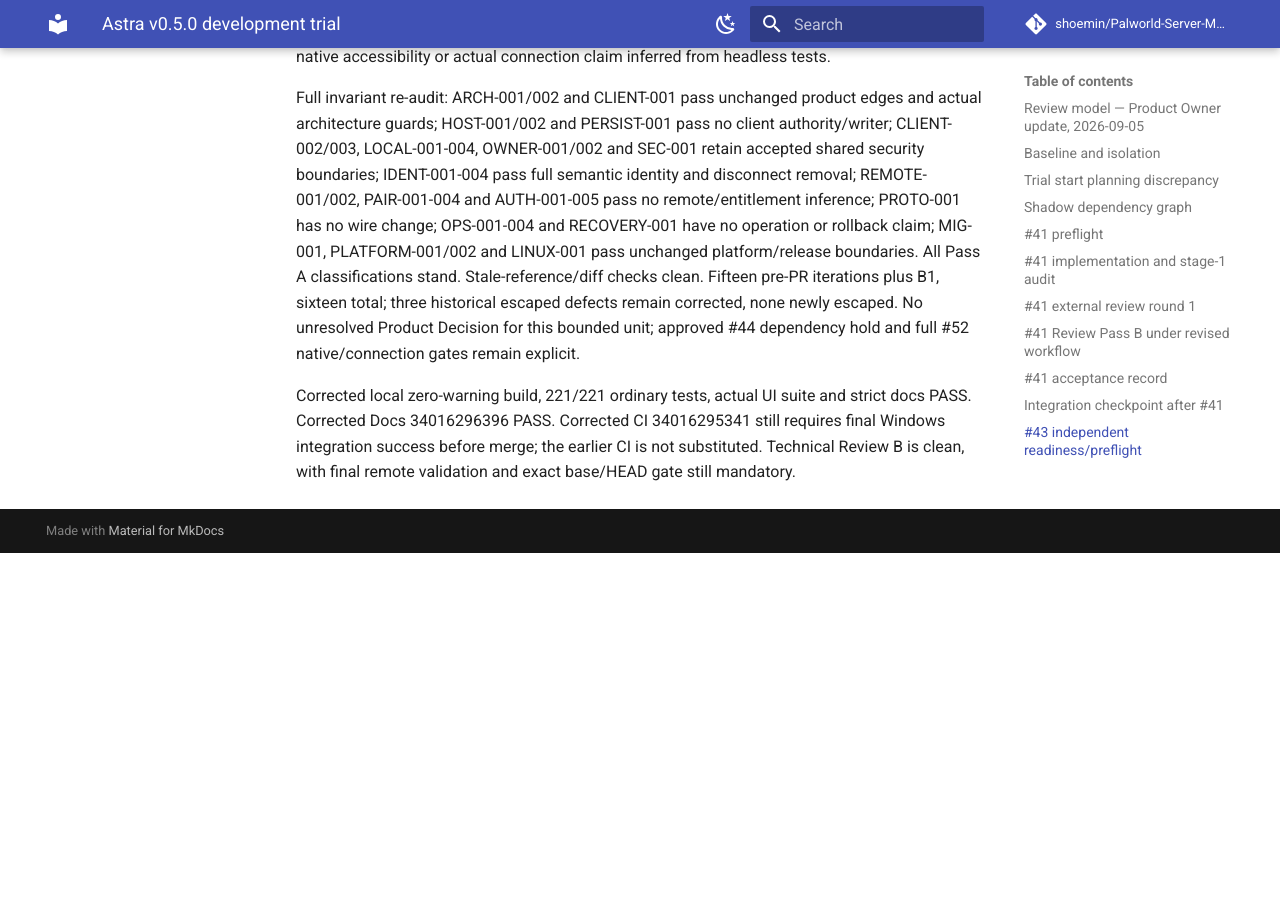
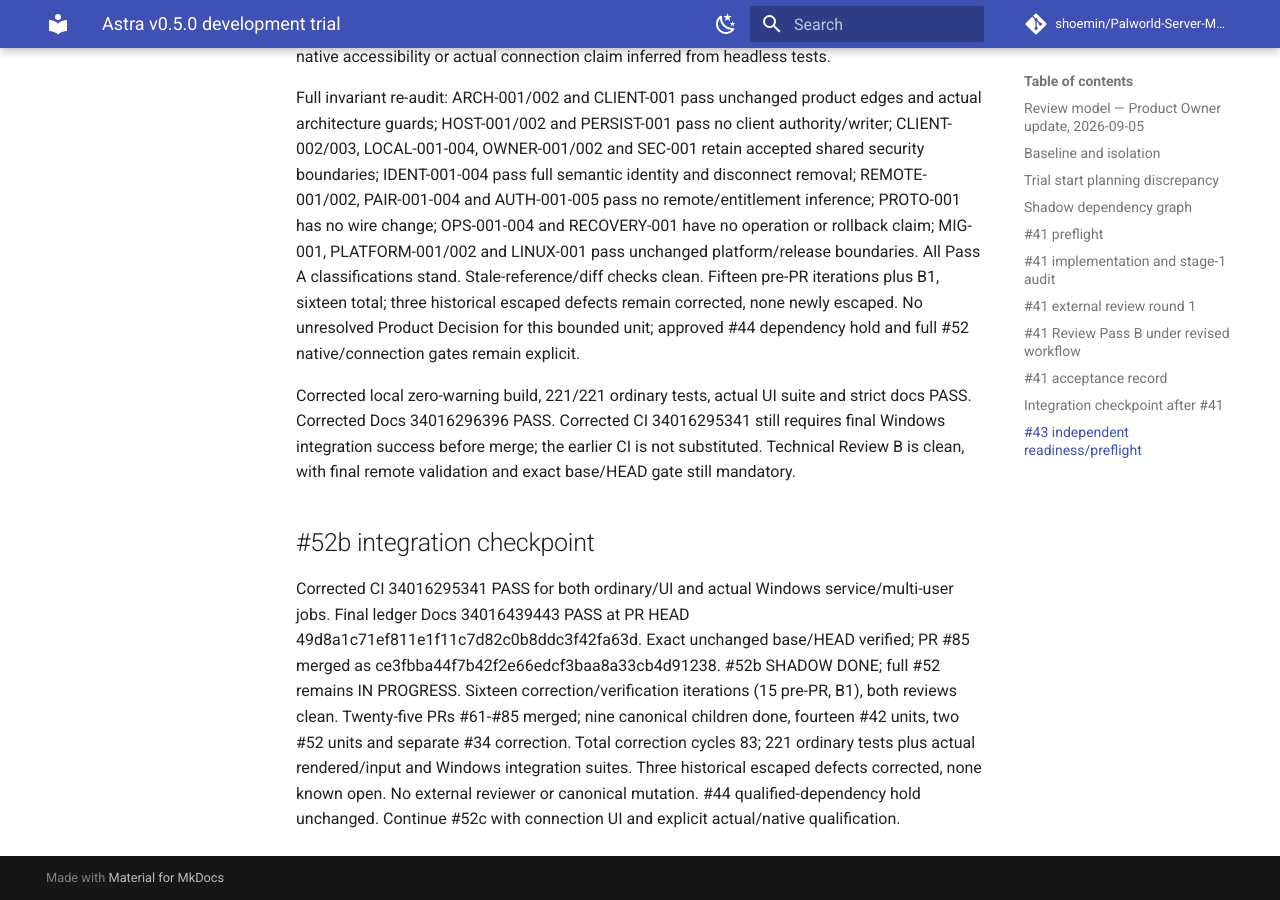
Before and after one commit to shoemin/Palworld-Server-Manager, an MkDocs documentation site: the page built from docs/experiments/astra-v0.5.0-trial.md, in a window 1280 px wide and 900 px high, scrolled down 118845 px. Built offline with MkDocs 1.6.1 and Material for MkDocs 9.7.7, drawn with Linux system fonts in a browser that asks for light colours; comment, search, counter and statistics services are not loaded; before the commit the page ends 119398 px from its top, so only the background shows below that.

Commit message:
docs: checkpoint accepted Avalonia shell

```diff
--- a/docs/experiments/astra-v0.5.0-trial.md
+++ b/docs/experiments/astra-v0.5.0-trial.md
@@ -1271,3 +1271,7 @@ Fresh corrected code HEAD c04ce417d17f6a9c07d1979c7dd9606450211d6e reviewed agai
 Full invariant re-audit: ARCH-001/002 and CLIENT-001 pass unchanged product edges and actual architecture guards; HOST-001/002 and PERSIST-001 pass no client authority/writer; CLIENT-002/003, LOCAL-001-004, OWNER-001/002 and SEC-001 retain accepted shared security boundaries; IDENT-001-004 pass full semantic identity and disconnect removal; REMOTE-001/002, PAIR-001-004 and AUTH-001-005 pass no remote/entitlement inference; PROTO-001 has no wire change; OPS-001-004 and RECOVERY-001 have no operation or rollback claim; MIG-001, PLATFORM-001/002 and LINUX-001 pass unchanged platform/release boundaries. All Pass A classifications stand. Stale-reference/diff checks clean. Fifteen pre-PR iterations plus B1, sixteen total; three historical escaped defects remain corrected, none newly escaped. No unresolved Product Decision for this bounded unit; approved #44 dependency hold and full #52 native/connection gates remain explicit.
 
 Corrected local zero-warning build, 221/221 ordinary tests, actual UI suite and strict docs PASS. Corrected Docs 34016296396 PASS. Corrected CI 34016295341 still requires final Windows integration success before merge; the earlier CI is not substituted. Technical Review B is clean, with final remote validation and exact base/HEAD gate still mandatory.
+
+## #52b integration checkpoint
+
+Corrected CI 34016295341 PASS for both ordinary/UI and actual Windows service/multi-user jobs. Final ledger Docs 34016439443 PASS at PR HEAD 49d8a1c71ef811e1f11c7d82c0b8ddc3f42fa63d. Exact unchanged base/HEAD verified; PR #85 merged as ce3fbba44f7b42f2e66edcf3baa8a33cb4d91238. #52b SHADOW DONE; full #52 remains IN PROGRESS. Sixteen correction/verification iterations (15 pre-PR, B1), both reviews clean. Twenty-five PRs #61-#85 merged; nine canonical children done, fourteen #42 units, two #52 units and separate #34 correction. Total correction cycles 83; 221 ordinary tests plus actual rendered/input and Windows integration suites. Three historical escaped defects corrected, none known open. No external reviewer or canonical mutation. #44 qualified-dependency hold unchanged. Continue #52c with connection UI and explicit actual/native qualification.
```
